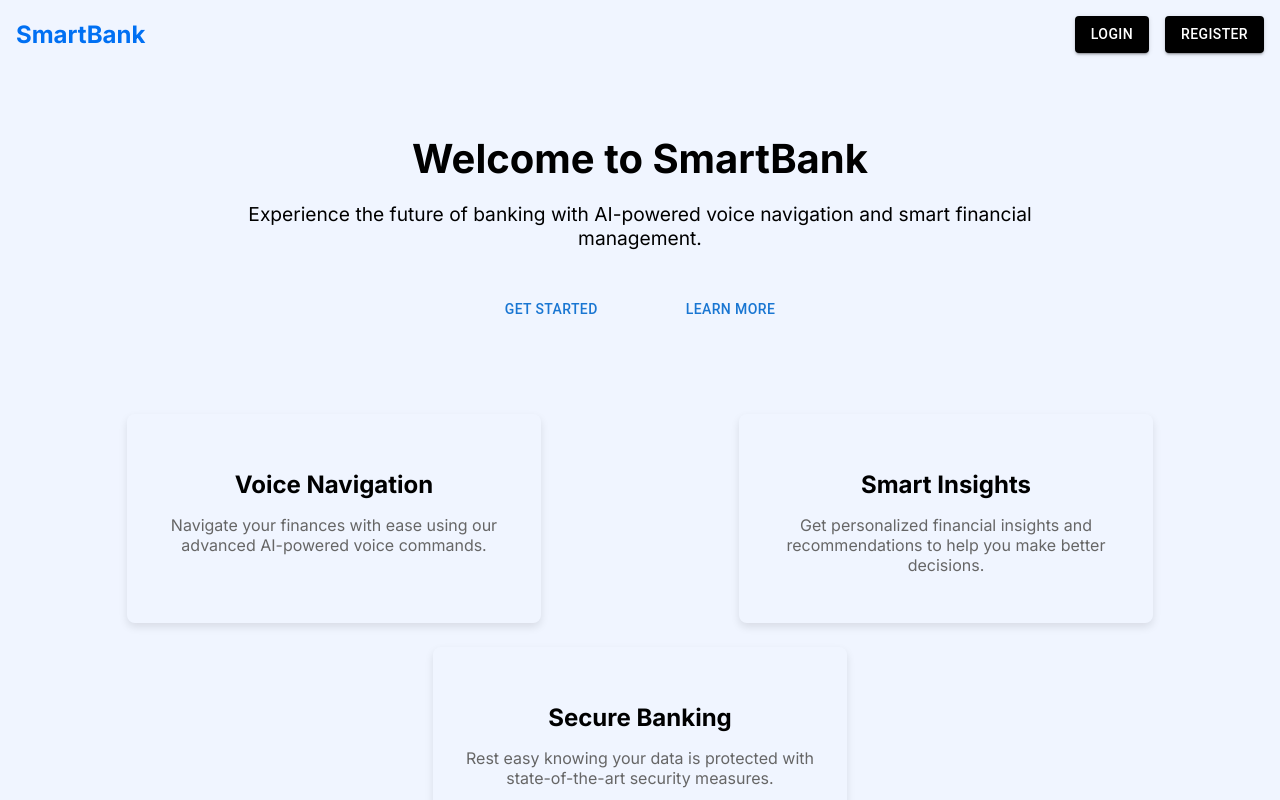
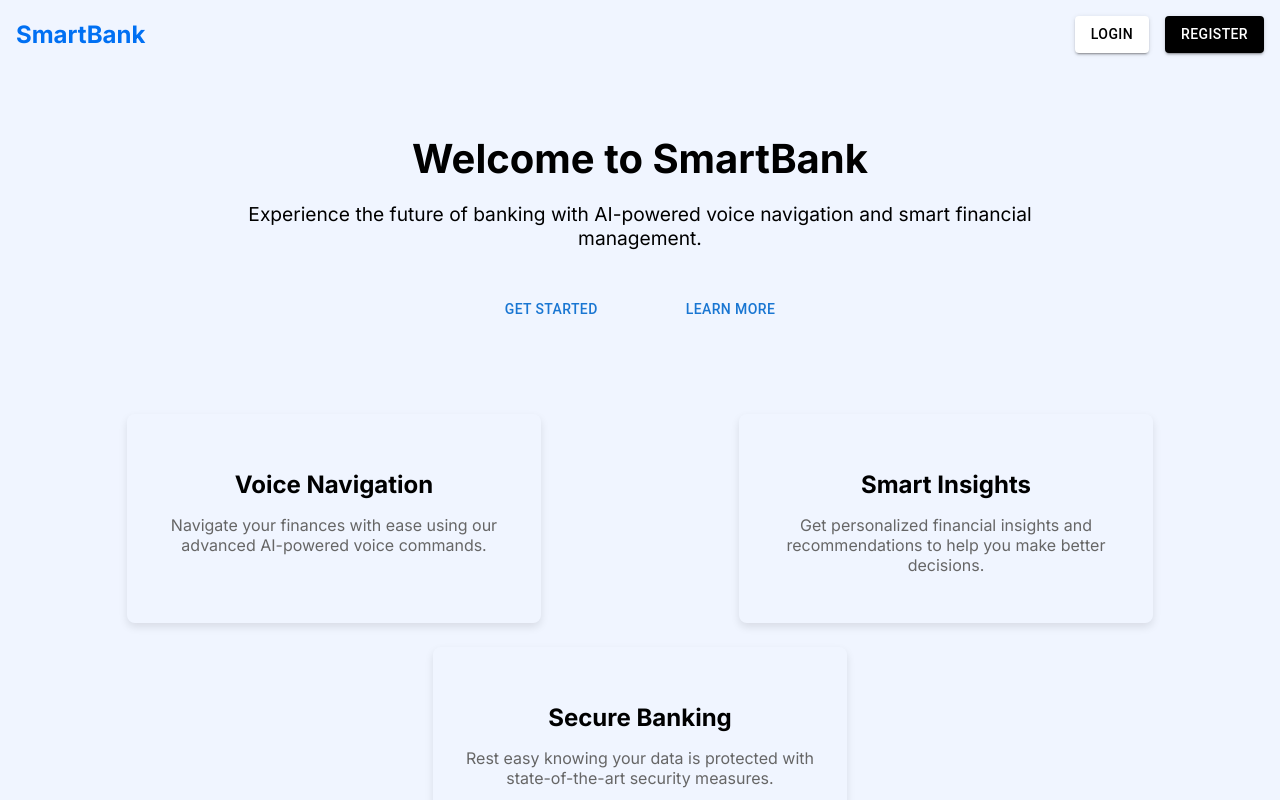
Before and after one commit to IgnacioChalub/llm-navweb-tesis, a Next.js app in the folder next-sandbox/test-app/: page / in a window 1280 px wide. Built offline with nearby package versions, Linux system fonts and the light colour scheme.

Commit message:
feat: merged landing

```diff
--- a/next-sandbox/test-app/src/app/components/common/Button/Button.tsx
+++ b/next-sandbox/test-app/src/app/components/common/Button/Button.tsx
@@ -38,6 +38,24 @@ export const Button = (props: buttonProps) => {
   );
 };
 
+export const LoginButton: FC<Omit<buttonProps, 'variant' | 'color'>> = (
+  props,
+) => (
+  <Button
+    {...props}
+    variant='contained'
+    color='primary'
+    sx={{
+      backgroundColor: '#fff',
+      color: '#000',
+      '&:hover': {
+        backgroundColor: '#f3f1f1',
+      },
+      ...props.sx,
+    }}
+  />
+);
+
 export const RegisterButton: FC<Omit<buttonProps, 'variant' | 'color'>> = (
   props,
 ) => (
--- a/next-sandbox/test-app/src/app/components/screens/Landing.tsx
+++ b/next-sandbox/test-app/src/app/components/screens/Landing.tsx
@@ -3,7 +3,11 @@
 import React from 'react';
 import styles from 'src/app/styles/landing.module.css';
 import {useRouter} from 'next/navigation';
-import {Button, RegisterButton} from 'src/app/components/common/Button/Button';
+import {
+  Button,
+  LoginButton,
+  RegisterButton,
+} from 'src/app/components/common/Button/Button';
 
 export const Landing: React.FC = () => {
   const {push} = useRouter();
@@ -14,13 +18,13 @@ export const Landing: React.FC = () => {
       <header className={styles.header}>
         <div className={styles.logo}>SmartBank</div>
         <div className={styles.headerButtons}>
-          <RegisterButton
+          <LoginButton
             onClick={() => push('/login')}
             className={styles.login}
             id='login-button'
           >
             Login
-          </RegisterButton>
+          </LoginButton>
           <RegisterButton
             onClick={() => push('/register')}
             className={styles.register}
```
